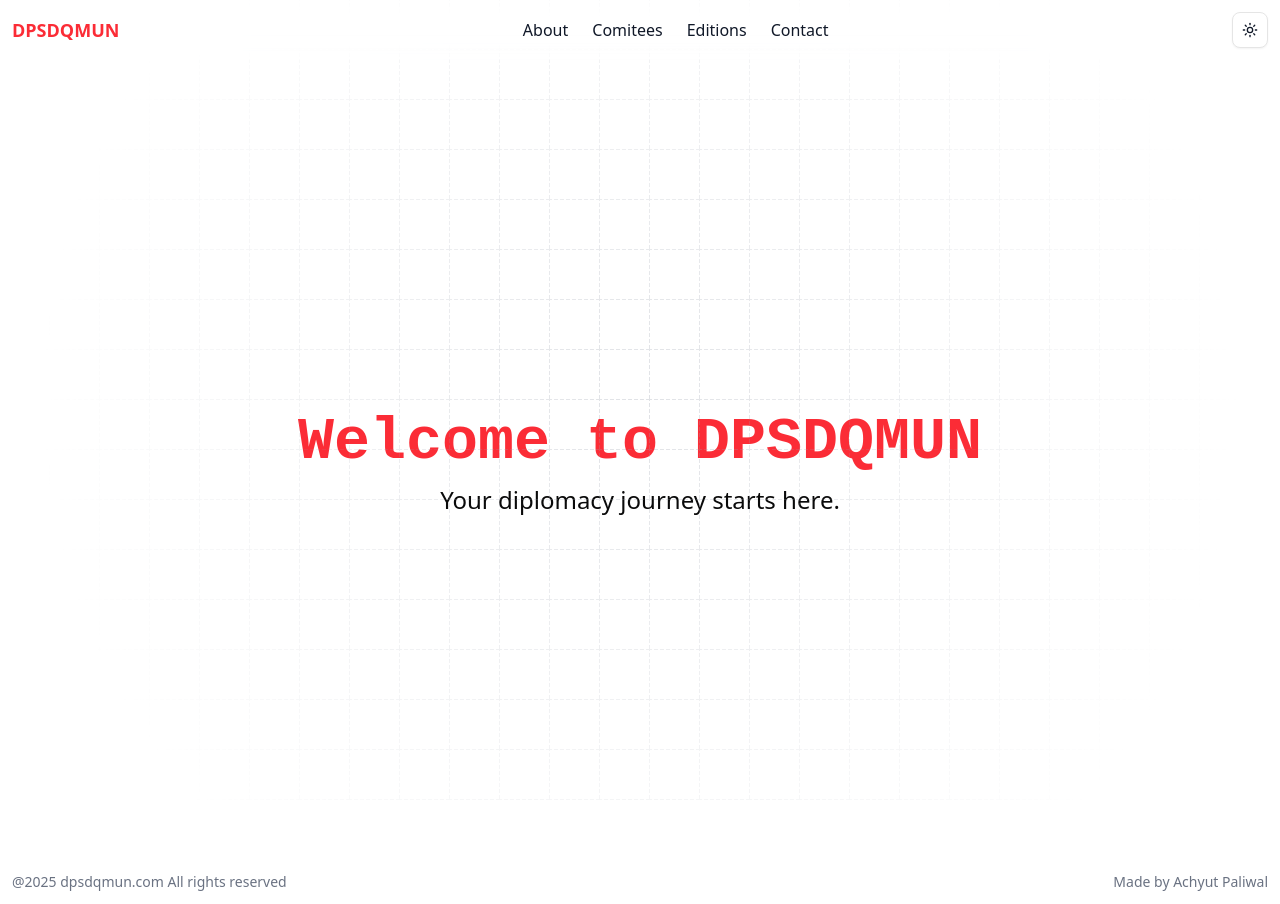
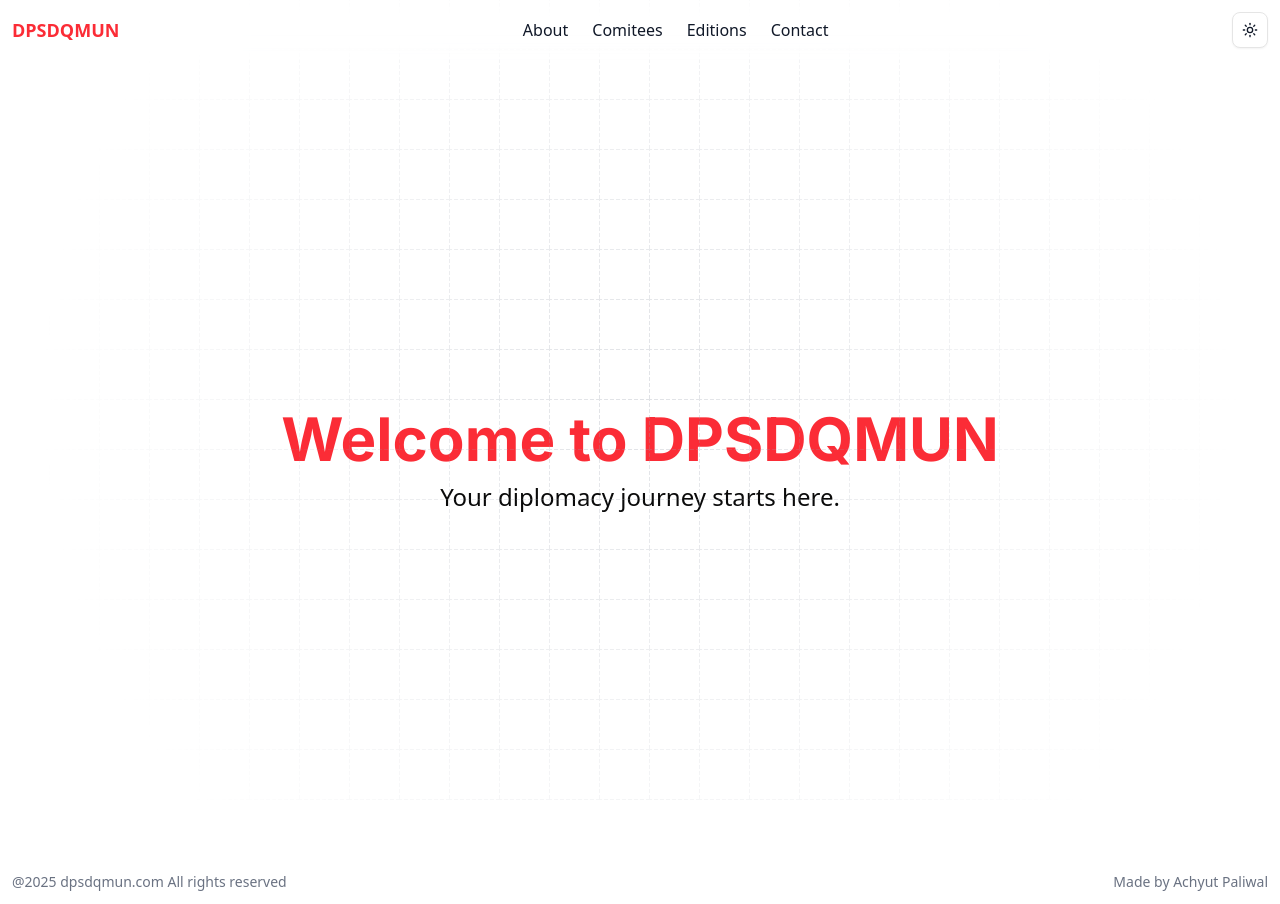
Before and after one commit to Achyut2009/dpsdqmun, a Next.js app: page / in a window 1280 px wide. Built offline with nearby package versions, Linux system fonts and the light colour scheme.

Commit message:
4th commit

```diff
--- a/src/components/text-scramble.tsx
+++ b/src/components/text-scramble.tsx
@@ -14,9 +14,8 @@ export default function TextScramble({ text, className }: TextScrambleProps) {
 
   useEffect(() => {
     let resolvedIndex = -1;
-    let interval: NodeJS.Timeout;
-
-    const scramble = () => {
+    // Initialize interval immediately with the correct type
+    const interval: NodeJS.Timeout = setInterval(() => {
       let newText = '';
       for (let i = 0; i < text.length; i++) {
         if (text[i] === ' ') {
@@ -37,9 +36,7 @@ export default function TextScramble({ text, className }: TextScrambleProps) {
       } else {
         clearInterval(interval);
       }
-    };
-
-    interval = setInterval(scramble, 50);
+    }, 50);
 
     return () => clearInterval(interval);
   }, [text]);
@@ -49,7 +46,7 @@ export default function TextScramble({ text, className }: TextScrambleProps) {
       className={className}
       style={{
         whiteSpace: 'pre',
-        fontFamily: 'monospace', // Using monospace font for stable width
+        fontFamily: 'inter',
         fontWeight: 'inherit',
         fontSize: 'inherit',
       }}
```
